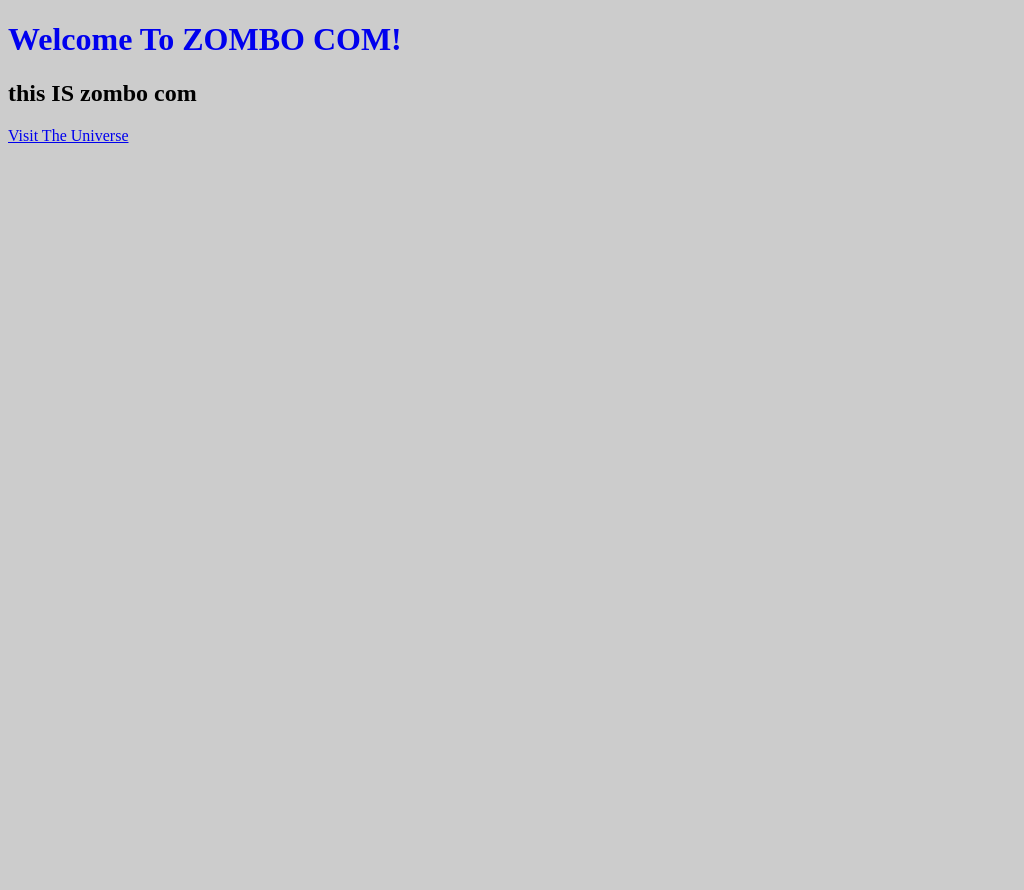
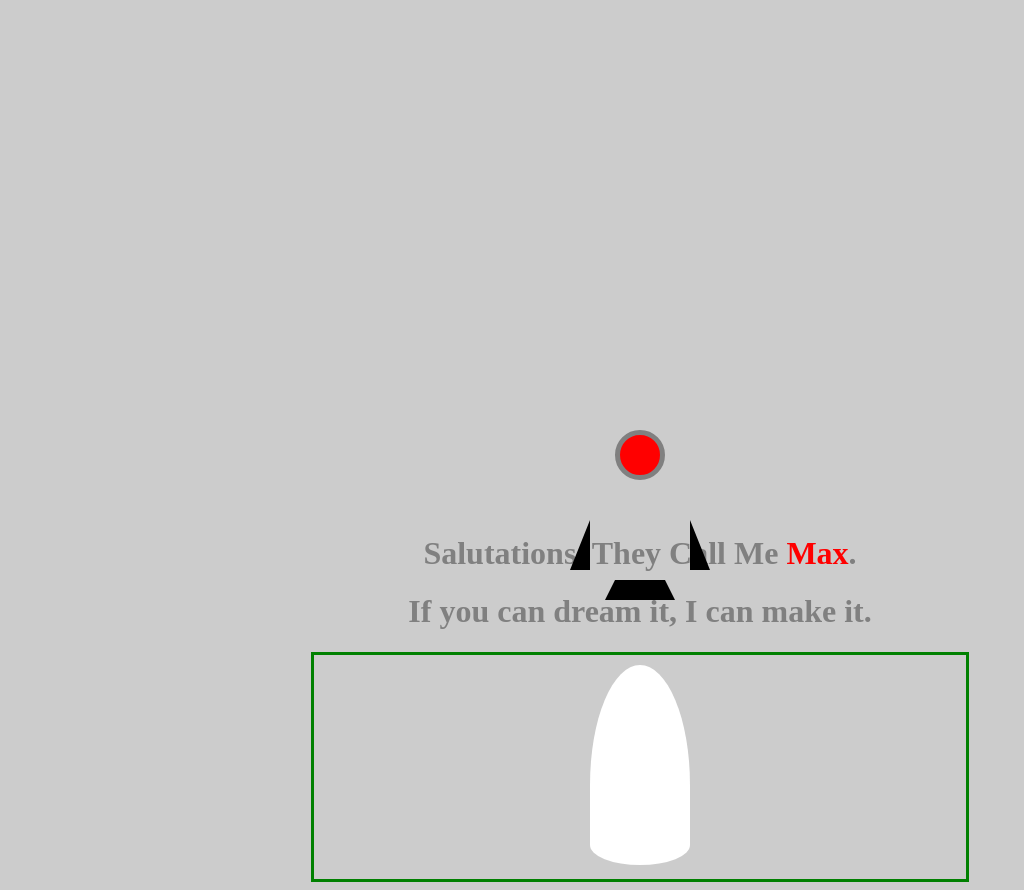
Before and after one commit to Master-Max/codedby, a plain HTML site: page index.html in a window 1280 px wide. Shown: the whole page, without its empty margins (0-1024 px from the left). Before the commit the page ends 800 px from the top, so only its background shows below. Drawn offline with Linux system fonts and the light colour scheme.

Commit message:
revamp rocket theme

```diff
--- a/index.html
+++ b/index.html
@@ -5,18 +5,105 @@
   </head>
 
   <body>
-    <h1>Welcome To ZOMBO COM!</h1>
-    <h2>this IS zombo com</h2>
-    <a href="http://www.zombo.com">Visit The Universe</a>
+    <div class = "intro">
+      <h1>Salutations, They Call Me <b>Max</b>.</h1>
+      <h1>If you can dream it, I can make it.</h1>
+
+      <div class="rocket">
+        <div class="rocket-body">
+          <div id="window"></div>
+          <div id="engine"></div>
+          <div id="body"></div>
+          <div id="l-fin"></div>
+          <div id="r-fin"></div>
+        </div>
+      </div>
+
+    </div>
   </body>
 
   <style type='text/css'>
+
     body {
-      background-color:#CCCCCC;
+      background: #CCCCCC;
     }
 
     h1 {
-      color:#0000EE;
+      color: grey;
     }
+
+    b {
+      color: red;
+    }
+
+    .intro {
+      padding-top: 40%;
+      text-align: center;
+    }
+
+    .rocket {
+      margin: auto;
+      width: 50%;
+      border: 3px solid green;
+      padding: 10px;
+      text-align: center;
+    }
+
+    .rocket-body {
+      display: inline-block;
+    }
+
+    #window {
+      position: absolute;
+      width: 40px;
+      height: 40px;
+      background: red;
+      border-radius: 100%;
+      border: 5px solid grey;
+      top: calc(50% + 30px);
+      left: calc(50% - 25px);
+      z-index: 20;
+    }
+    #body {
+      width: 100px;
+      height: 200px;
+      background: #FFFFFF;
+      border-radius: 50% 50% 50% 50% / 60% 60% 10% 10%;
+      z-index: 0;
+    }
+    #engine {
+      position: absolute;
+      border-bottom: 20px solid black;
+      border-left: 10px solid transparent;
+      border-right: 10px solid transparent;
+      height: 0px;
+      width: 50px;
+      top: calc(50% + 180px);
+      left: calc(50% - 35px);
+      z-index: -1;
+    }
+    #l-fin {
+      position: absolute;
+      width: 0;
+      height: 0;
+      border-left: 20px solid transparent;
+      border-right: 0px solid transparent;
+      border-bottom: 50px solid black;
+      top: calc(50% + 120px);
+      left: calc(50% - 70px);
+      z-index: 1;
+    }
+    #r-fin {
+      position: absolute;
+      width: 0;
+      height: 0;
+      border-left: 0px solid transparent;
+      border-right: 20px solid transparent;
+      border-bottom: 50px solid black;
+      top: calc(50% + 120px);
+      left: calc(50% + 50px);
+      z-index: 1;
+    }
+
   </style>
 </html>
```
